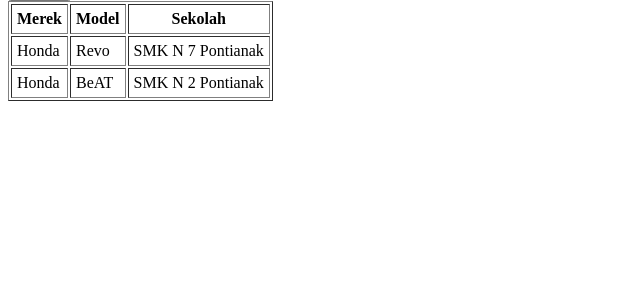
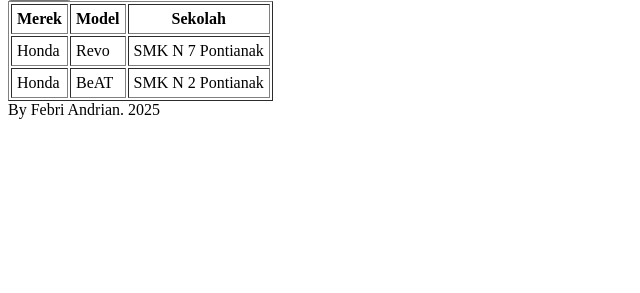
Before and after one commit to febriandrian/motor_system, a Flask app: page / in a window 1280 px wide. Shown: the part 163-456 px from the top of the page, without its empty margins (0-640 px from the left). Run offline with Flask 3, Linux system fonts and the light colour scheme.

Commit message:
Auto update on Wed 08/06/2025 22:25:45.50

```diff
--- a/templates/index.html
+++ b/templates/index.html
@@ -22,4 +22,7 @@
         {% endfor %}
     </table>
 </body>
+<footer>
+    By Febri Andrian. 2025
+</footer>
 </html>
```
